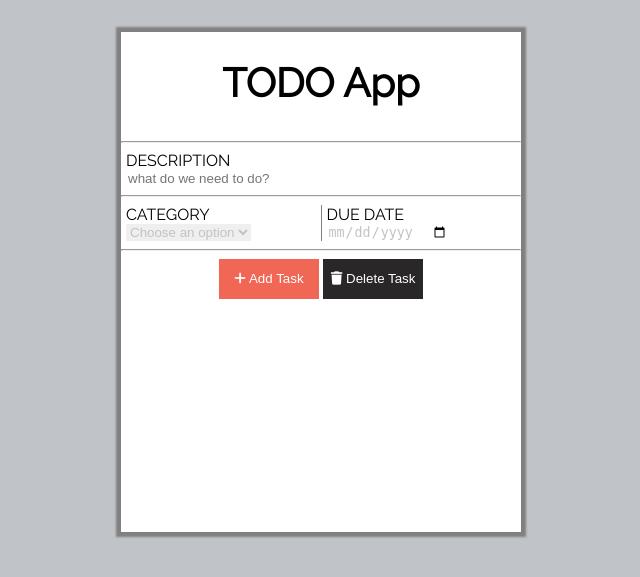
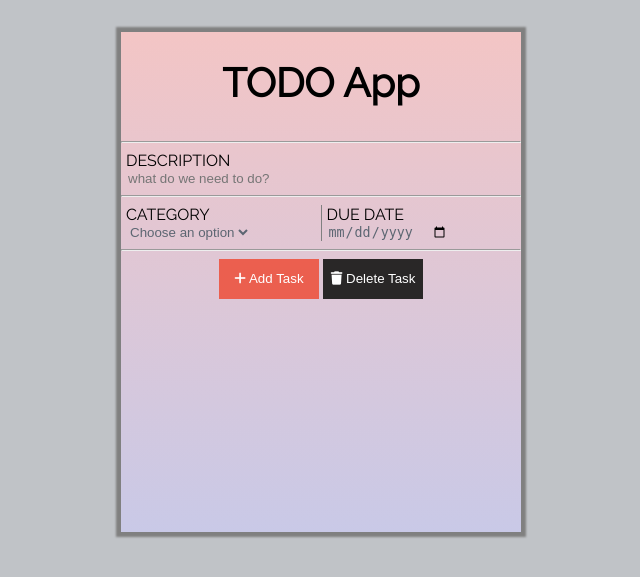
Before and after one commit to rajxode/ToDo-Nodejs, a Node server app: page / in a window 1280 px wide. Shown: the top 577 px of the page, without its empty margins (319-959 px from the left). Run offline with Node 20, Linux system fonts and the light colour scheme; data that the repository does not hold is empty; some libraries are stand-ins or nearby versions.

Commit message:
completed project with completed styling

```diff
--- a/assets/css/style.css
+++ b/assets/css/style.css
@@ -16,7 +16,7 @@ body{
 }
 
 ::-webkit-scrollbar-track{
-    background-color:white;
+    background-color:rgb(82, 104, 226);
 }
 
 ::-webkit-scrollbar-thumb{
@@ -24,9 +24,30 @@ body{
 }
 
 
+/* removing borders form input box */
+input,select {
+    border: none;
+    color: #5c6672;
+    background-color: transparent;
+}
+
+input,select,option:focus{
+    outline: none;
+}
+
+option{
+    color: black;
+}
+
+/* removing text decorations from anchor tag */
+a{
+    text-decoration: none;
+    color: inherit;
+}
+
 /* app container */
 .container{
-    background-color: white;
+    background-image: linear-gradient(#f3c5c5,#c9c9e7);
     margin: auto;
     margin-top: 2rem;
     width:400px;
@@ -54,6 +75,12 @@ body{
 #description_box{
     padding-left: 5px;
 }
+
+/* input box of description  */
+#description{
+    width: 95%;
+}
+
 /* category and date segment in the input box  */
 #cat_and_date{
     display: flex;
@@ -107,27 +134,41 @@ body{
     padding: 0px;
     padding-left: 5px;
     text-decoration: none;
-    /* width: inherit; */
+    font-size: 0.9rem;
+    color:black;
 }
 
+
+/* div containing list of task */
 #task_list{
     height: 40%;
     overflow-y: scroll;
 }
 
+/* single list item container  */
 .task_container{
     display: flex;
 }
 
+/* task description in list item */
+.task_detail{
+    width: 80%;
+}
+
+
+/* delete and category icon in list item */
 .delete_and_cat{
-    margin-left:42%;
     display: flex;
 }
 
+
+/* delete icon within list  */
 #del_box{
     margin-top: 8px;
 }
 
+
+/* colorful category box in task list  */
 #cat_box{
     margin-left: 5%;
     height: 25px;
@@ -137,22 +178,4 @@ body{
     font-size: 0.9rem;
     padding-top: 5px;
     border-radius: 5%;
-    /* background-color: red; */
 }
-
-
-/* removing borders form input box */
-input,select {
-    border: none;
-    color: #c0c3c7;
-}
-
-input,select,option:focus{
-    outline: none;
-}
-
-/* removing text decorations from anchor tag */
-a{
-    text-decoration: none;
-    color: inherit;
-}
--- a/controllers/home_controller.js
+++ b/controllers/home_controller.js
@@ -11,7 +11,7 @@ var bgcolors={
 };
 
 
-// function to render home page and todo list
+// function to render home page and todo list with category colors
 module.exports.home=function(req,res){
     ToDo.find({}, function(err, todoItem){
         if(err){
--- a/views/home.ejs
+++ b/views/home.ejs
@@ -1,10 +1,16 @@
 <html>
 
     <head>
+        <meta charset="UTF-8" />
+        <meta http-equiv="X-UA-Compatible" content="IE=edge" />
+        <meta name="viewport" content="width=device-width, initial-scale=1.0" />
         <title>
             ToDo App
         </title>
+        <!-- app icon in searchbar -->
+        <link rel="icon" type="image/x-icon" href="/images/icon.png">
         <link rel="stylesheet" href="/css/style.css">
+        <!-- font awesome link -->
         <script
         src="https://kit.fontawesome.com/9c250245e3.js"
         crossorigin="anonymous"
@@ -84,7 +90,7 @@
                             <span>Add Task</span>
                         </button>
 
-                        <!-- delete button -->
+                        <!-- delete button to delete all the completed task from the list of task -->
                         <button type="submit" class="btn" id="del_btn" form="todo_list">
                             <span><i class="fa-solid fa-trash"></i></span>
                             <span>Delete Task</span>
@@ -99,6 +105,7 @@
             <!-- list containing all tasks -->
 
             <div id="task_list">
+
 
                 <form action="/deleteItem/multi" method="post" id="todo_list">
 
@@ -131,6 +138,8 @@
 
                                     <!-- for deleting single task and category -->
                                     <div class="delete_and_cat">
+
+                                        <!-- deleting single task from the list  -->
                                         <div id="del_box">
                                             <a href="/deleteItem/?id=<%=i._id%>">
                                                 <i class="fa-solid fa-trash"></i>
@@ -138,6 +147,7 @@
                                         </div>
 
 
+                                        <!-- task category -->
                                         <div id="cat_box" style="background-color: <%= color_list[i.category] %>;">
                                                 <%= i.category %>
                                         </div>
```
Also changed, not shown: assets/js/index.js (+6 -2 lines), assets/images/icon.png (added).
